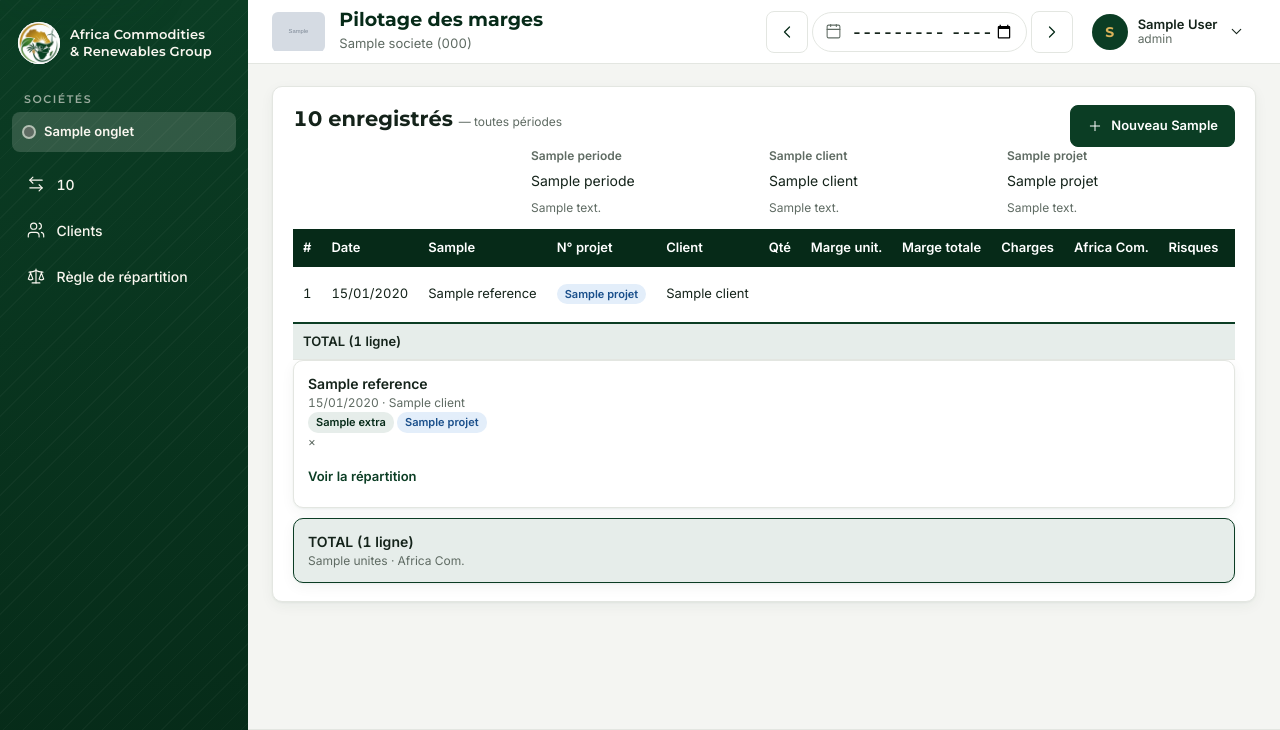
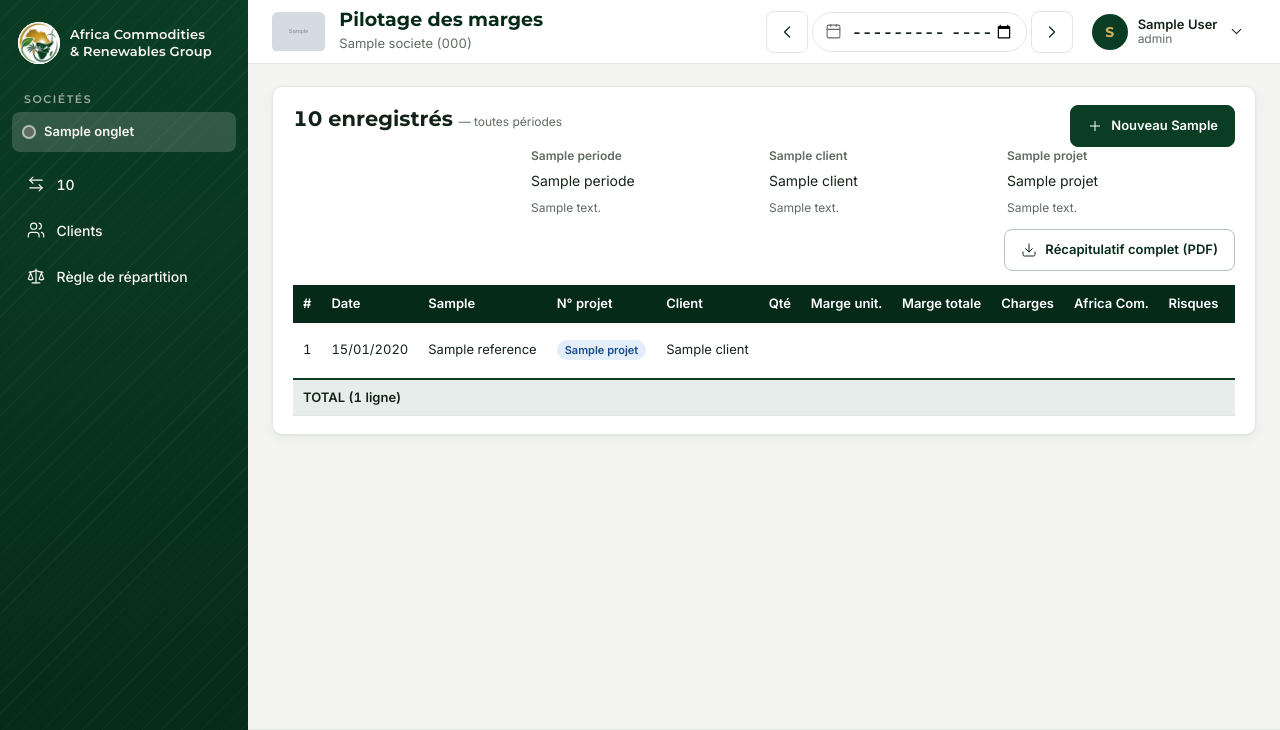
Before and after one commit to kaboreibrahim/africa-commodities, a Django app: template templates/interface/lignes.html in a window 1280 px wide. Shown: the top 730 px of the page. Run offline with Django 5.2, Linux system fonts and the light colour scheme; a user stored in the database is signed in; tables that the repository leaves empty hold one stand-in row (values such as "Sample post"); the template is opened without the code that fills it: most values are stand-ins (such as "Sample title", 1, 10 or a date in 2020); grey boxes marked "Sample" are stand-in pictures; form fields are guessed from the names that the template uses.

Commit message:
Lignes : lien Détail, récapitulatif PDF d'une ligne et des lignes de la période, fin des cartes en double
Co-Authored-By: Claude Sonnet 5.5 <noreply@anthropic.com>

```diff
--- a/interface/urls.py
+++ b/interface/urls.py
@@ -20,6 +20,9 @@ urlpatterns = [
     path("s/<slug:code_societe>/depenses/", views.DepensesView.as_view(), name="depenses"),
     path("s/<slug:code_societe>/lignes/", views_lignes.LignesView.as_view(), name="lignes"),
     path("s/<slug:code_societe>/lignes/apercu/", views_lignes.ApercuView.as_view(), name="apercu"),
+    path("s/<slug:code_societe>/lignes/recap.pdf", views_lignes.LignesPdfView.as_view(), name="lignes_pdf"),
+    path("s/<slug:code_societe>/lignes/<int:pk>/", views_lignes.LigneDetailView.as_view(), name="ligne_detail"),
+    path("s/<slug:code_societe>/lignes/<int:pk>/recap.pdf", views_lignes.LignePdfView.as_view(), name="ligne_pdf"),
     path("s/<slug:code_societe>/lignes/<int:pk>/modifier/", views_lignes.LigneModifierView.as_view(),
          name="ligne_modifier"),
     path("s/<slug:code_societe>/lignes/<int:pk>/supprimer/", views_lignes.LigneSupprimerView.as_view(),
--- a/requirements.txt
+++ b/requirements.txt
@@ -3,6 +3,7 @@ django-environ==0.14.0
 argon2-cffi==25.1.0
 psycopg[binary]==3.3.6            # PostgreSQL
 Pillow==12.3.0                    # logos des sociétés (et vérification des images)
+reportlab==5.0.1                  # récapitulatifs PDF des lignes
 
 # Étape 2 — sécurité
 django-allauth[mfa]==65.19.7      # connexion par e-mail, 2FA TOTP + codes de récupération
--- a/static/css/app.css
+++ b/static/css/app.css
@@ -426,14 +426,14 @@ button:disabled { opacity: .55; cursor: not-allowed; }
 .etat-vide p { margin: 0; max-width: 46ch; }
 
 /* Bouton « Voir les dossiers » et fenêtre de saisie */
-.actions-page { display: flex; justify-content: flex-end; margin-bottom: 14px; }
+.actions-page { display: flex; justify-content: flex-end; gap: 8px; flex-wrap: wrap; margin-bottom: 14px; }
 .form-saisie .dialogue__entete h2 { font-size: 17px; }
 dialog.dialogue[open]:not(:modal) { position: static; margin: 0 auto 18px; display: block; border: 1px solid var(--bord); }
 dialog.dialogue { max-height: calc(100vh - 24px); overflow-y: auto; }
 
 /* Lignes et clients : tableau sur ordinateur, cartes sur téléphone */
-.vue-cartes { display: none; }
 .cartes-lignes { list-style: none; margin: 0; padding: 0; display: grid; gap: 10px; }
+.cartes-lignes.vue-cartes { display: none; }
 .carte-ligne { border: 1px solid var(--bord); border-radius: var(--rayon); padding: 12px 14px; background: var(--blanc); box-shadow: var(--ombre); }
 .carte-ligne--total { background: var(--c-claire); border-color: var(--c-principale); }
 .carte-ligne p { margin: 0; }
@@ -447,6 +447,11 @@ dialog.dialogue { max-height: calc(100vh - 24px); overflow-y: auto; }
 .postes li { display: flex; align-items: center; gap: 8px; }
 .postes strong { margin-left: auto; }
 .carte-ligne .actions { display: flex; gap: 8px; margin-top: 10px; flex-wrap: wrap; }
+
+/* Détail d'une ligne */
+.detail-ligne { display: grid; grid-template-columns: repeat(auto-fit, minmax(150px, 1fr)); gap: 12px 20px; margin: 0 0 16px; }
+.detail-ligne dt { font-size: 12px; color: var(--gris); font-weight: 600; }
+.detail-ligne dd { margin: 2px 0 0; font-weight: 500; }
 
 /* Aperçu de la répartition (saisie d'une ligne) : une pastille par poste */
 .apercu > span { display: inline-flex; align-items: center; gap: 6px; padding: 3px 10px; border-radius: 999px; background: var(--blanc); border: 1px solid var(--bord); }
@@ -545,7 +550,8 @@ dialog.dialogue::backdrop { background: rgba(6, 42, 24, .5); }
 }
 @media (max-width: 720px) {
   .vue-tableau { display: none; }
-  .vue-cartes { display: grid; }
+  .cartes-lignes.vue-cartes { display: grid; }
+  .col-sec { display: none; }
   #form-ligne .formulaire__actions button { width: 100%; min-height: 48px; font-size: 15px; }
   button, .btn { min-height: 44px; }
   .btn--petit { min-height: 44px; min-width: 44px; }
--- a/templates/partials/lignes_liste.html
+++ b/templates/partials/lignes_liste.html
@@ -1,6 +1,11 @@
 {% load format_fr %}
 <div id="liste-lignes" hx-get="{% url 'interface:lignes' societe.code %}{% if parametres %}?{{ parametres }}{% endif %}"
      hx-trigger="lignesModifiees from:body" hx-target="this" hx-swap="outerHTML">
+  <div class="actions-page no-print">
+    <a class="btn btn--secondaire" href="{% url 'interface:lignes_pdf' societe.code %}{% if parametres %}?{{ parametres }}{% endif %}">
+      <span class="ico ico-telecharger" aria-hidden="true"></span>Récapitulatif {% if periode == 'mois' %}du mois{% elif periode == 'annee' %}de l'année{% else %}complet{% endif %} (PDF)
+    </a>
+  </div>
   {% if not page.object_list %}
     <div class="etat-vide">
       <span class="ico ico-vide" aria-hidden="true"></span>
@@ -8,49 +13,53 @@
       <p>{% if peut_saisir %}Ajoutez le premier avec le formulaire ci-dessus.{% else %}Modifiez la période ou les filtres pour élargir la recherche.{% endif %}</p>
     </div>
   {% else %}
-  <div class="cadre-tableau vue-tableau">
+  <div class="cadre-tableau">
     <table class="tableau">
       <caption class="visuellement-cache">{{ societe.libelle_ligne_pluriel|majuscule_initiale }} enregistrés</caption>
       <thead>
         <tr>
-          <th scope="col">#</th>
+          <th scope="col" class="col-sec">#</th>
           <th scope="col">Date</th>
           {% if societe.champ_extra_type %}<th scope="col">{{ societe.champ_extra_libelle }}</th>{% endif %}
           <th scope="col">{{ societe.libelle_reference }}</th>
           <th scope="col">N° projet</th>
           <th scope="col">Client</th>
           <th scope="col" class="n">Qté</th>
-          <th scope="col" class="n">Marge unit.</th>
+          <th scope="col" class="n col-sec">Marge unit.</th>
           <th scope="col" class="n">Marge totale</th>
-          <th scope="col" class="n">Charges</th>
-          <th scope="col" class="n">Africa Com.</th>
-          <th scope="col" class="n">Risques</th>
-          <th scope="col" class="n">Provision</th>
-          <th scope="col" class="n">Comptes {{ societe.code|upper }}</th>
-          <th scope="col">Observation</th>
+          <th scope="col" class="n col-sec">Charges</th>
+          <th scope="col" class="n col-sec">Africa Com.</th>
+          <th scope="col" class="n col-sec">Risques</th>
+          <th scope="col" class="n col-sec">Provision</th>
+          <th scope="col" class="n col-sec">Comptes {{ societe.code|upper }}</th>
+          <th scope="col" class="col-sec">Observation</th>
           <th scope="col"><span class="visuellement-cache">Actions</span></th>
         </tr>
       </thead>
       <tbody>
         {% for l in page %}
           <tr>
-            <td>{{ page.start_index|add:forloop.counter0 }}</td>
+            <td class="col-sec">{{ page.start_index|add:forloop.counter0 }}</td>
             <td>{{ l.date|date:"d/m/Y" }}</td>
             {% if societe.champ_extra_type %}<td>{% if l.extra %}<span class="etiquette">{{ l.extra }}</span>{% endif %}</td>{% endif %}
             <td>{{ l.reference }}</td>
             <td>{% if l.projet %}<span class="badge-projet">{{ l.projet }}</span>{% endif %}</td>
             <td>{{ l.client.nom|default:"" }}</td>
             <td class="n">{{ l.quantite|nombre }}</td>
-            <td class="n">{{ l.marge_unitaire|nombre }}</td>
+            <td class="n col-sec">{{ l.marge_unitaire|nombre }}</td>
             <td class="n"><strong>{{ l.marge_totale|nombre }}</strong></td>
-            <td class="n">{{ l.part_charges|nombre }}</td>
-            <td class="n texte-ac">{{ l.part_africa_commodities|nombre }}</td>
-            <td class="n">{{ l.part_risques|nombre }}</td>
-            <td class="n">{{ l.part_provision|nombre }}</td>
-            <td class="n">{{ l.part_comptes|nombre }}</td>
-            <td class="texte-long">{{ l.observation }}</td>
+            <td class="n col-sec">{{ l.part_charges|nombre }}</td>
+            <td class="n texte-ac col-sec">{{ l.part_africa_commodities|nombre }}</td>
+            <td class="n col-sec">{{ l.part_risques|nombre }}</td>
+            <td class="n col-sec">{{ l.part_provision|nombre }}</td>
+            <td class="n col-sec">{{ l.part_comptes|nombre }}</td>
+            <td class="texte-long col-sec">{{ l.observation }}</td>
             <td>
               <div class="actions no-print">
+                <a class="btn btn--secondaire btn--petit" href="{% url 'interface:ligne_detail' societe.code l.pk %}"
+                   aria-label="Détail de {{ l.reference }} du {{ l.date|date:'d/m/Y' }}">Détail</a>
+                <a class="btn btn--secondaire btn--petit" href="{% url 'interface:ligne_pdf' societe.code l.pk %}"
+                   title="Télécharger le récapitulatif PDF" aria-label="Télécharger le récapitulatif PDF de {{ l.reference }}"><span class="ico ico-telecharger" aria-hidden="true"></span><span class="visuellement-cache">PDF</span></a>
                 {% if l.peut_modifier %}
                   <a class="btn btn--secondaire btn--petit" href="{% url 'interface:ligne_modifier' societe.code l.pk %}"
                      hx-get="{% url 'interface:ligne_modifier' societe.code l.pk %}" hx-target="#dialogue-contenu" hx-swap="innerHTML"
@@ -75,70 +84,19 @@
           <tr>
             <td colspan="{% if societe.champ_extra_type %}6{% else %}5{% endif %}">TOTAL ({{ totaux.nb_lignes }} ligne{{ totaux.nb_lignes|pluralize }})</td>
             <td class="n">{{ totaux.quantite|nombre }}</td>
-            <td class="n"></td>
+            <td class="n col-sec"></td>
             <td class="n">{{ totaux.marge|nombre }}</td>
-            <td class="n">{{ totaux.charges|nombre }}</td>
-            <td class="n texte-ac">{{ totaux.africa_commodities|nombre }}</td>
-            <td class="n">{{ totaux.risques|nombre }}</td>
-            <td class="n">{{ totaux.provision|nombre }}</td>
-            <td class="n">{{ totaux.comptes|nombre }}</td>
-            <td colspan="2"></td>
+            <td class="n col-sec">{{ totaux.charges|nombre }}</td>
+            <td class="n texte-ac col-sec">{{ totaux.africa_commodities|nombre }}</td>
+            <td class="n col-sec">{{ totaux.risques|nombre }}</td>
+            <td class="n col-sec">{{ totaux.provision|nombre }}</td>
+            <td class="n col-sec">{{ totaux.comptes|nombre }}</td>
+            <td class="col-sec"></td><td></td>
           </tr>
         </tfoot>
       {% endif %}
     </table>
   </div>
-
-  {# Téléphone : chaque ligne devient une carte (date, référence, client, marge en gros ; détail repliable) #}
-  <ul class="cartes-lignes vue-cartes" aria-label="{{ societe.libelle_ligne_pluriel|majuscule_initiale }} enregistrés">
-    {% for l in page %}
-      <li class="carte-ligne">
-        <div class="carte-ligne__tete">
-          <div>
-            <p class="carte-ligne__ref">{{ l.reference }}</p>
-            <p class="carte-ligne__meta">{{ l.date|date:"d/m/Y" }}{% if l.client %} · {{ l.client.nom }}{% endif %}</p>
-            {% if l.projet or l.extra %}<p class="carte-ligne__meta">{% if l.extra %}<span class="etiquette">{{ l.extra }}</span> {% endif %}{% if l.projet %}<span class="badge-projet">{{ l.projet }}</span>{% endif %}</p>{% endif %}
-          </div>
-          <p class="carte-ligne__marge">{{ l.marge_totale|fcfa }}</p>
-        </div>
-        <p class="carte-ligne__meta">{{ l.quantite|nombre }} × {{ l.marge_unitaire|fcfa }}</p>
-        <details class="carte-ligne__detail">
-          <summary>Voir la répartition</summary>
-          <ul class="postes">
-            <li><span class="pastille pastille--charges" aria-hidden="true"></span>Charges <strong>{{ l.part_charges|fcfa }}</strong></li>
-            <li class="texte-ac"><span class="pastille pastille--africa_commodities" aria-hidden="true"></span>Africa Com. <strong>{{ l.part_africa_commodities|fcfa }}</strong></li>
-            <li><span class="pastille pastille--risques" aria-hidden="true"></span>Risques <strong>{{ l.part_risques|fcfa }}</strong></li>
-            <li><span class="pastille pastille--provision" aria-hidden="true"></span>Provision <strong>{{ l.part_provision|fcfa }}</strong></li>
-            <li><span class="pastille pastille--comptes" aria-hidden="true"></span>Comptes {{ societe.code|upper }} <strong>{{ l.part_comptes|fcfa }}</strong></li>
-          </ul>
-          {% if l.observation %}<p class="aide">{{ l.observation }}</p>{% endif %}
-        </details>
-        {% if l.peut_modifier or l.peut_supprimer %}
-          <div class="actions no-print">
-            {% if l.peut_modifier %}
-              <a class="btn btn--secondaire btn--petit" href="{% url 'interface:ligne_modifier' societe.code l.pk %}"
-                 hx-get="{% url 'interface:ligne_modifier' societe.code l.pk %}" hx-target="#dialogue-contenu" hx-swap="innerHTML"
-                 aria-label="Modifier {{ l.reference }} du {{ l.date|date:'d/m/Y' }}"><span class="ico ico-modifier" aria-hidden="true"></span>Modifier</a>
-            {% endif %}
-            {% if l.peut_supprimer %}
-              <form method="post" action="{% url 'interface:ligne_supprimer' societe.code l.pk %}"
-                    hx-post="{% url 'interface:ligne_supprimer' societe.code l.pk %}" hx-target="closest li" hx-swap="outerHTML"
-                    hx-confirm="Supprimer {{ l.reference }} du {{ l.date|date:'d/m/Y' }} ?">
-                {% csrf_token %}
-                <button type="submit" class="btn btn--danger btn--petit" aria-label="Supprimer {{ l.reference }} du {{ l.date|date:'d/m/Y' }}"><span class="ico ico-corbeille" aria-hidden="true"></span>Supprimer</button>
-              </form>
-            {% endif %}
-          </div>
-        {% endif %}
-      </li>
-    {% endfor %}
-    {% if totaux.nb_lignes %}
-      <li class="carte-ligne carte-ligne--total">
-        <div class="carte-ligne__tete"><p class="carte-ligne__ref">TOTAL ({{ totaux.nb_lignes }} ligne{{ totaux.nb_lignes|pluralize }})</p><p class="carte-ligne__marge">{{ totaux.marge|fcfa }}</p></div>
-        <p class="carte-ligne__meta">{{ totaux.quantite|nombre }} {{ societe.unite }}{{ totaux.quantite|pluralize }} · Africa Com. {{ totaux.africa_commodities|fcfa }}</p>
-      </li>
-    {% endif %}
-  </ul>
   {% endif %}
 
   {% if page.has_other_pages %}
```
Also changed, not shown: interface/tests/test_livraison3.py (+37 -3 lines), interface/views_lignes.py (+70 -2 lines), operations/pdf.py (added, +170 -0 lines), templates/interface/ligne_detail.html (added, +54 -0 lines).
